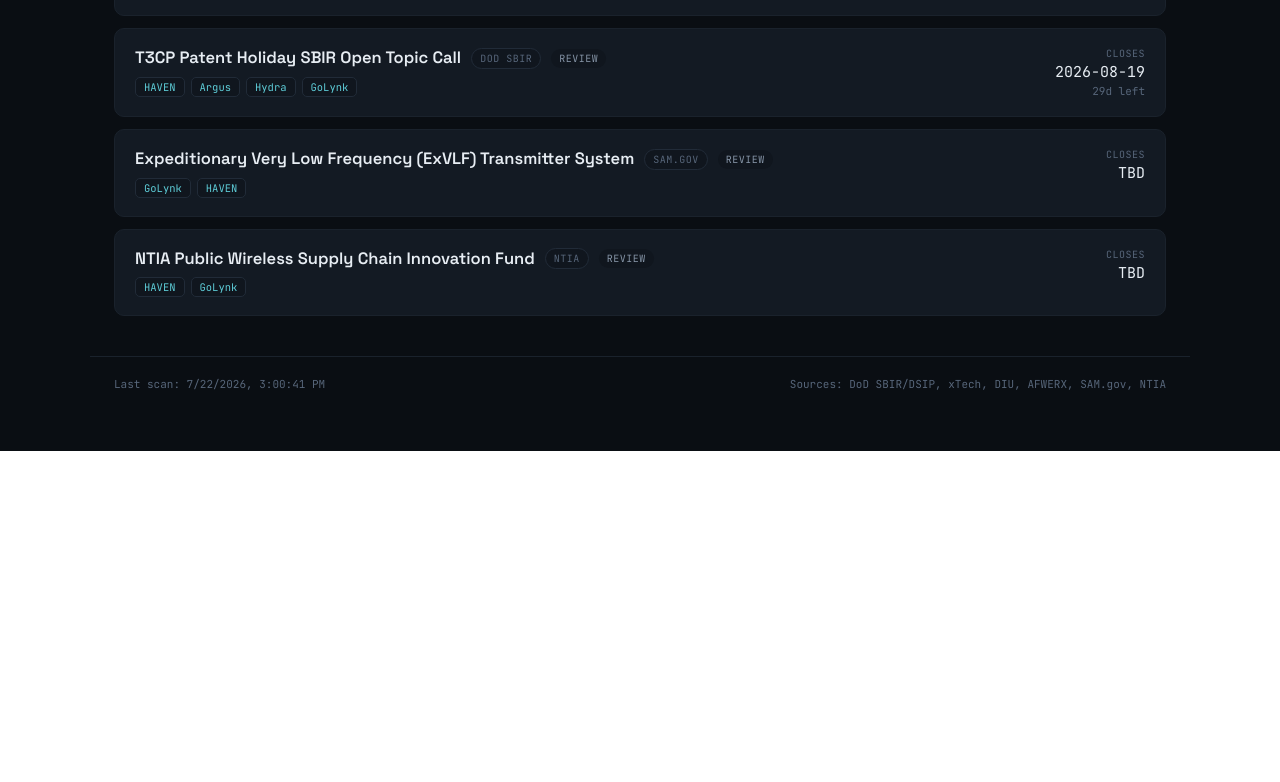
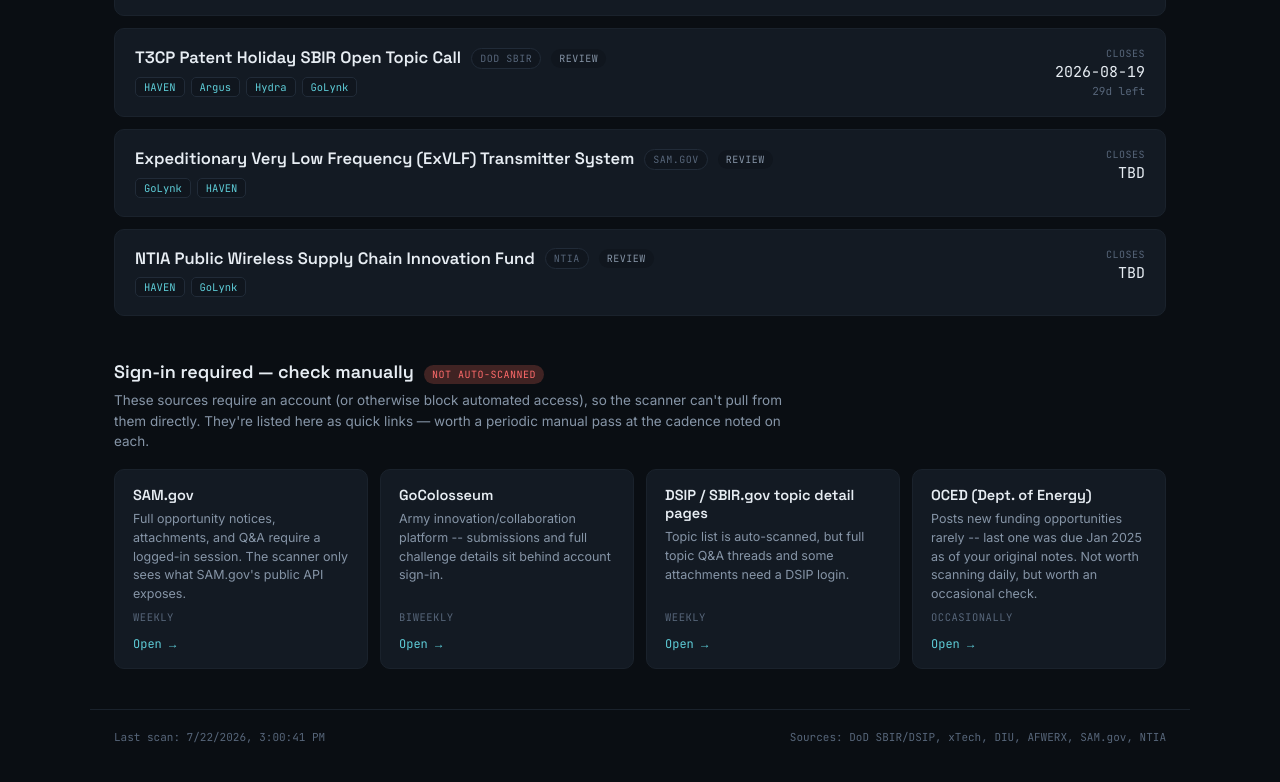
Before and after one commit to christyahnn/hoplynk-funding-radar, a plain HTML site: page index.html in a window 1280 px wide. Shown: the part 1449-2231 px from the top of the page. Before the commit the page ends 1900 px from the top, so only its background shows below. Drawn offline with Linux system fonts and the light colour scheme.

Commit message:
Add manual-check sources section, broaden keyword matching

```diff
--- a/index.html
+++ b/index.html
@@ -304,6 +304,79 @@
     font-size: 13px;
   }
 
+  /* ---- Manual check sources ---- */
+  .manual-section{
+    max-width: 1100px;
+    margin: 44px auto 0;
+    padding: 0 24px;
+  }
+  .manual-header{
+    display:flex;
+    align-items:baseline;
+    gap: 10px;
+    margin-bottom: 6px;
+    flex-wrap: wrap;
+  }
+  .manual-header h2{
+    font-family: var(--display);
+    font-size: 18px;
+    font-weight: 600;
+  }
+  .manual-header .badge{
+    background: var(--red-dim);
+    color: var(--red);
+  }
+  .manual-subhead{
+    color: var(--text-muted);
+    font-size: 13.5px;
+    max-width: 680px;
+    line-height: 1.5;
+    margin-bottom: 18px;
+  }
+  .manual-grid{
+    display:grid;
+    grid-template-columns: repeat(auto-fill, minmax(230px, 1fr));
+    gap: 12px;
+  }
+  .manual-card{
+    background: var(--panel);
+    border: 1px solid var(--border-soft);
+    border-radius: 10px;
+    padding: 16px 18px;
+    display:flex;
+    flex-direction:column;
+    gap: 6px;
+  }
+  .manual-card .name{
+    font-family: var(--display);
+    font-weight: 600;
+    font-size: 14.5px;
+  }
+  .manual-card .note{
+    color: var(--text-muted);
+    font-size: 12.5px;
+    line-height: 1.5;
+    flex: 1;
+  }
+  .manual-card .cadence{
+    font-family: var(--mono);
+    font-size: 10.5px;
+    text-transform: uppercase;
+    letter-spacing: .05em;
+    color: var(--text-dim);
+  }
+  .manual-card a.visit{
+    margin-top: 6px;
+    font-family: var(--mono);
+    font-size: 12px;
+    color: var(--cyan);
+    text-decoration: none;
+    display:inline-flex;
+    align-items:center;
+    gap: 4px;
+  }
+  .manual-card a.visit:hover{ text-decoration: underline; }
+
   footer{
     max-width: 1100px;
     margin: 40px auto 0;
@@ -364,6 +437,17 @@
 
 <main id="card-list"></main>
 
+<div class="manual-section">
+  <div class="manual-header">
+    <h2>Sign-in required — check manually</h2>
+    <span class="badge">Not auto-scanned</span>
+  </div>
+  <p class="manual-subhead">
+    These sources require an account (or otherwise block automated access), so the scanner can't pull from them directly. They're listed here as quick links — worth a periodic manual pass at the cadence noted on each.
+  </p>
+  <div class="manual-grid" id="manual-grid"></div>
+</div>
+
 <footer>
   <span id="last-scan">Last scan: --</span>
   <span>Sources: DoD SBIR/DSIP, xTech, DIU, AFWERX, SAM.gov, NTIA</span>
@@ -378,6 +462,49 @@
 const GITHUB_REPO = 'christyahnn/hoplynk-funding-radar';
 document.getElementById('scan-btn').href =
   `https://github.com/${GITHUB_REPO}/actions/workflows/scan.yml`;
+
+// Sources that require a login (or otherwise block scraping/API access),
+// so they can't be pulled in automatically. Edit this list directly to
+// add/remove sources -- no other file needs to change.
+const MANUAL_CHECK_SOURCES = [
+  {
+    name: 'SAM.gov',
+    note: 'Full opportunity notices, attachments, and Q&A require a logged-in session. The scanner only sees what SAM.gov\'s public API exposes.',
+    cadence: 'Weekly',
+    url: 'https://sam.gov/search/?index=opp',
+  },
+  {
+    name: 'GoColosseum',
+    note: 'Army innovation/collaboration platform -- submissions and full challenge details sit behind account sign-in.',
+    cadence: 'Biweekly',
+    url: 'https://gocolosseum.com/',
+  },
+  {
+    name: 'DSIP / SBIR.gov topic detail pages',
+    note: 'Topic list is auto-scanned, but full topic Q&A threads and some attachments need a DSIP login.',
+    cadence: 'Weekly',
+    url: 'https://www.dodsbirsttr.mil/topics-app/',
+  },
+  {
+    name: 'OCED (Dept. of Energy)',
+    note: 'Posts new funding opportunities rarely -- last one was due Jan 2025 as of your original notes. Not worth scanning daily, but worth an occasional check.',
+    cadence: 'Occasionally',
+    url: 'https://oced-exchange.energy.gov/',
+  },
+];
+
+function renderManualSources(){
+  const grid = document.getElementById('manual-grid');
+  grid.innerHTML = MANUAL_CHECK_SOURCES.map(s => `
+    <div class="manual-card">
+      <div class="name">${s.name}</div>
+      <div class="note">${s.note}</div>
+      <div class="cadence">${s.cadence}</div>
+      <a class="visit" href="${s.url}" target="_blank" rel="noopener">Open &rarr;</a>
+    </div>
+  `).join('');
+}
+renderManualSources();
 
 let allOpps = [];
 let activeProduct = 'All';
```
Also changed, not shown: 2 other files.
